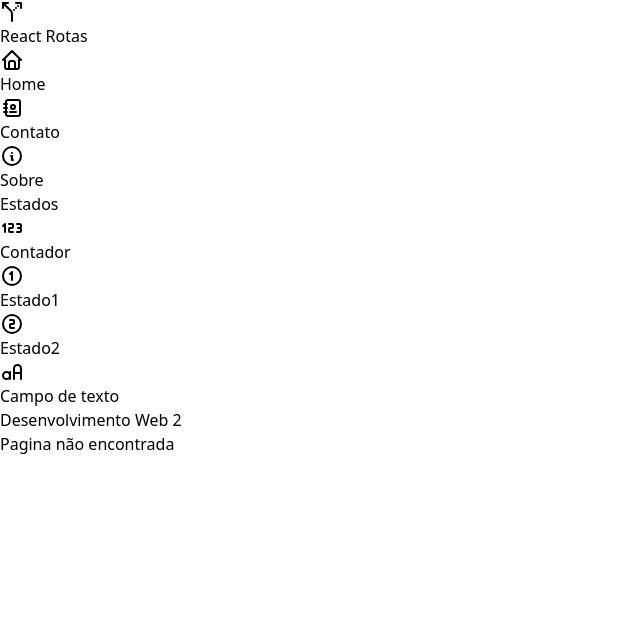
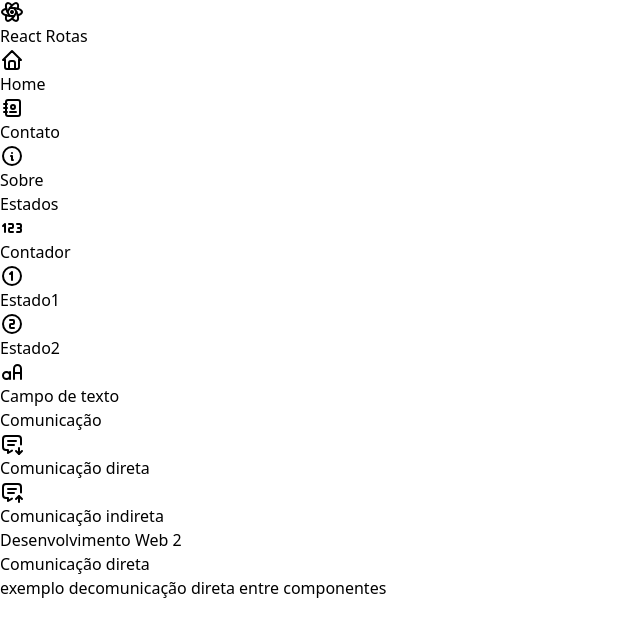
Before and after one commit to luanabrizola/2024-DW2-ROUTES, a React (Vite) app: page /direta in a window 1280 px wide. Shown: the top 636 px of the page, without its empty margins (0-640 px from the left). Built offline with nearby package versions, Linux system fonts and the light colour scheme.

Commit message:
Criando comunicação

```diff
--- a/src/Componentes/Menu.jsx
+++ b/src/Componentes/Menu.jsx
@@ -1,4 +1,4 @@
-import { IconAddressBook, IconCircleNumber1, IconCircleNumber2, IconHome, IconInfoCircle, IconRouteAltLeft, IconLetterCaseToggle, IconNumber123 } from "@tabler/icons-react"
+import { IconMessageDown, IconMessageUp, IconBrandReact, IconAddressBook, IconCircleNumber1, IconCircleNumber2, IconHome, IconInfoCircle, IconRouteAltLeft, IconLetterCaseToggle, IconNumber123 } from "@tabler/icons-react"
 import { NavLink } from "react-router-dom"
 
 function Menu() {
@@ -24,7 +24,7 @@
         <div className={`bg-slate-600 w-60 h-screen
         flex flex-col `}>
             <header className="flex gap-1 justify-center p-3 border-b border-slate-300 border-solid">
-                <IconRouteAltLeft />
+                <IconBrandReact />
                 <span className="font-bold">React Rotas</span>
 
             </header>
@@ -37,6 +37,10 @@
                 <NavLink to="/estado1" className={getEstilo}><IconCircleNumber1/>Estado1</NavLink>
                 <NavLink to="/estado2" className={getEstilo}><IconCircleNumber2/>Estado2</NavLink>
                 <NavLink to='/campoTexto' className={getEstilo}><IconLetterCaseToggle/>Campo de texto</NavLink>
+                <p className="p-2 text-gray-500">Comunicação</p>
+                <NavLink to='/direta' className={getEstilo}><IconMessageDown/>Comunicação direta</NavLink>
+                <NavLink to='/indireta' className={getEstilo}><IconMessageUp/>Comunicação indireta</NavLink>
+
             </nav>
             <footer className="absolute bottom-0 p-3 text-sm">
                 <span>Desenvolvimento Web 2</span>
--- a/src/main.jsx
+++ b/src/main.jsx
@@ -10,7 +10,9 @@
 import Estado1 from './pages/Estado/Estado1.jsx'
 import CampoTexto from './pages/Estado/CampoTexto.jsx'
 import Contador from './pages/Estado/Contador.jsx'
+import ComunicacaoDireta from './pages/Comunicacao/Comunicacaodireta.jsx'
 import { Route, RouterProvider, createBrowserRouter, createRoutesFromElements } from 'react-router-dom'
+import ComunicacaoIndireta from './pages/Comunicacao/Comunicacaoindireta.jsx'
 
 const rotas = createBrowserRouter(createRoutesFromElements(
   <Route path='/' element={<Layout />}>
@@ -22,6 +24,8 @@
     <Route path='/estado2' element={<Estado2/>} />
     <Route path='/campoTexto' element={<CampoTexto/>}/>
     <Route path='/contador' element={<Contador/>}/>
+    <Route path='/direta' element={<ComunicacaoDireta/>}/>
+    <Route path='/indireta' element={<ComunicacaoIndireta/>}/>
     <Route path='*' element={<Page404/>} />
   </Route>
 ))
--- /dev/null
+++ b/src/pages/Comunicacao/Comunicacaodireta.jsx
@@ -0,0 +1,13 @@
+import Pagina from "../../Componentes/Pagina"
+
+function ComunicacaoDireta(){
+    return(
+        <Pagina titulo="Comunicação direta" subtitulo=" exemplo decomunicação direta entre componentes">
+
+        </Pagina>
+    )
+
+
+}
+
+export default ComunicacaoDireta
--- /dev/null
+++ b/src/pages/Comunicacao/Comunicacaoindireta.jsx
@@ -0,0 +1,13 @@
+import Pagina from "../../Componentes/Pagina"
+
+function ComunicacaoIndireta(){
+    return(
+        <Pagina titulo="Comunicação indireta" subtitulo=" exemplo decomunicação indireta entre componentes">
+
+        </Pagina>
+    )
+
+
+}
+
+export default ComunicacaoIndireta
```
